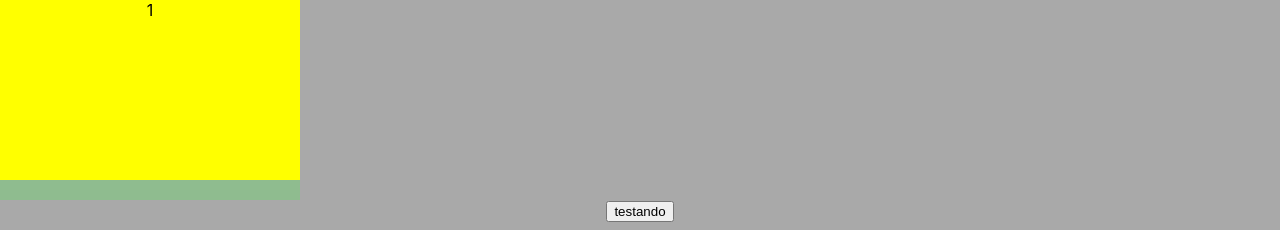
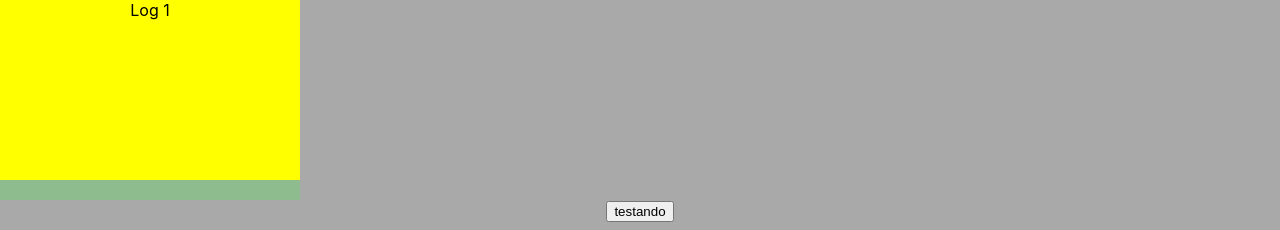
Before and after one commit to MatheusAnadi/touches, a React (Create React App) app: page / in a window 1280 px wide. Shown: the top 230 px of the page. Built offline with nearby package versions, Linux system fonts and the light colour scheme.

Commit message:
Atualizando arquivos

```diff
--- a/src/App.js
+++ b/src/App.js
@@ -3,7 +3,6 @@ import './App.css';
 
 function App() {
   const drag = useRef(null);
-  const aaa = document.getElementsByClassName('item');
   useEffect(() => {
     click();
   });
@@ -15,12 +14,6 @@ function App() {
     let pos1 = 0;
     let pos2 = 0;
     let posX = 0;
-    let posLeft=0;
-    let slideLength = aaa.length;
-    let firSlide = aaa[0];
-    let lastSlide = aaa[slideLength - 1];
-    let cloneFirst = firSlide.cloneNode(true);
-    let cloneLast = lastSlide.cloneNode(true);
     const draga = drag.current;
     const divWidth = drag.current.offsetWidth/3;
 
@@ -35,7 +28,6 @@ function App() {
       if (e.type === 'touchstart') {
         posIni = e.touches[0].clientX;
         pos2 = e.touches[0].clientX;
-        posLeft = draga.offsetLeft;
       }
       console.log('posIni '+posIni)
     }
@@ -67,23 +59,22 @@ function App() {
         console.log('1--- '+posX)
         }else if(posEnd<(posIni-50)){
           posX = posX - divWidth;
+          posX <= -600 ? posX = -600 : console.log('n e menor n krai');
           draga.offsetLeft <= -600 ? draga.style.left = -600+'px' : draga.style.left = posX+'px';
-        console.log('2-----'+posX);
-
         }
     }
   }
 
 
-
+  const Array = ['Log 1','Log 2','Log 3'];
 
   return (
     <div className="App">
       <div className="wrap">
         <div className="obj" ref={drag}>
-          <div className="item">1</div>
-          <div className="item">2</div>
-          <div className="item">3</div>
+          {Array.map(item => {
+            return <div className="item">{item}</div>
+          })}
         </div>
       </div>
       <button id="tll">testando</button>
```
Lines whose indentation alone changed are shown as unchanged.
